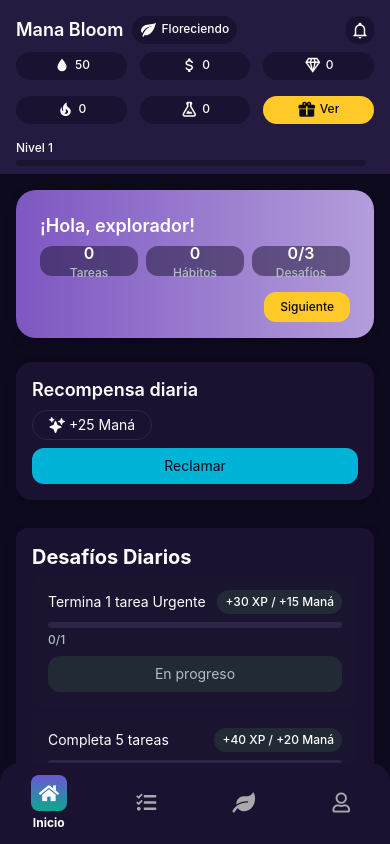
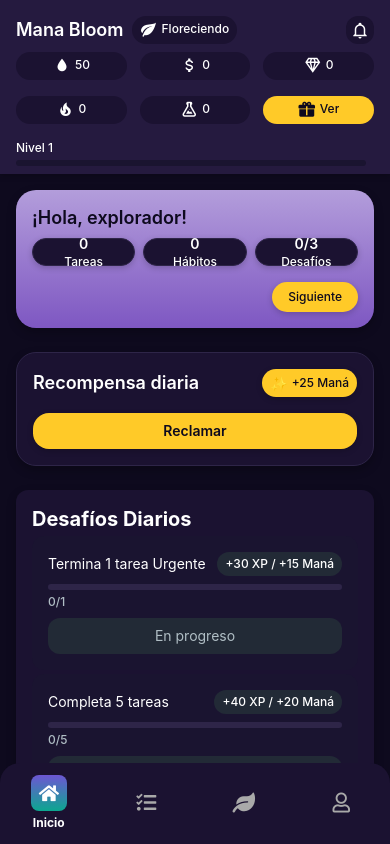
Before and after one commit to codesebastianvega/mana-bloom-app, a React Native app: screen /HomeScreen in a window 390 px wide. Built offline with nearby package versions, Linux system fonts and the light colour scheme.

Commit message:
feat: introduce daily reward card component

```diff
--- /dev/null
+++ b/src/components/home/HomeDailyRewardCard.js
@@ -0,0 +1,128 @@
+// [MB] Módulo: Home / Sección: HomeDailyRewardCard
+// Afecta: HomeScreen
+// Propósito: Tarjeta para mostrar y reclamar la recompensa diaria
+// Puntos de edición futura: conectar countdown real y estado global
+// Autor: Codex - Fecha: 2025-02-15
+
+import React, { useRef } from "react";
+import {
+  View,
+  Text,
+  Pressable,
+  Animated,
+  AccessibilityInfo,
+} from "react-native";
+
+import styles from "./HomeDailyRewardCard.styles";
+
+export default function HomeDailyRewardCard({
+  state = "available",
+  streakCount = 0,
+  rewardLabel = "",
+  cooldownLabel = "00:00",
+  onClaim,
+}) {
+  const scale = useRef(new Animated.Value(1)).current;
+  const opacity = useRef(new Animated.Value(1)).current;
+
+  const handleClaim = () => {
+    if (state !== "available") return;
+    onClaim?.();
+    scale.setValue(0.96);
+    opacity.setValue(0.8);
+    Animated.parallel([
+      Animated.timing(scale, { toValue: 1, duration: 200, useNativeDriver: true }),
+      Animated.timing(opacity, {
+        toValue: 1,
+        duration: 200,
+        useNativeDriver: true,
+      }),
+    ]).start(() => {
+      AccessibilityInfo?.announceForAccessibility?.("Recompensa reclamada");
+    });
+  };
+
+  const a11yLabel =
+    state === "available"
+      ? "Recompensa diaria disponible. Reclamar."
+      : state === "cooldown"
+      ? `Recompensa diaria en espera. Disponible en ${cooldownLabel}.`
+      : "Recompensa diaria ya reclamada.";
+
+  return (
+    <Animated.View
+      style={[styles.container, { transform: [{ scale }], opacity }]}
+      accessible
+      accessibilityLabel={a11yLabel}
+    >
+      <View style={styles.headerRow}>
+        <Text style={styles.title} accessibilityRole="header">
+          Recompensa diaria
+        </Text>
+        {rewardLabel ? (
+          <View
+            style={styles.rewardPill}
+            accessibilityRole="text"
+            accessibilityLabel={rewardLabel}
+          >
+            <Text style={styles.rewardIcon}>✨</Text>
+            <Text style={styles.rewardText}>{rewardLabel}</Text>
+          </View>
+        ) : null}
+      </View>
+
+      {state === "available" && (
+        <Pressable
+          onPress={handleClaim}
+          style={styles.claimButton}
+          accessibilityRole="button"
+          accessibilityLabel="Reclamar recompensa diaria"
+        >
+          <Text style={styles.claimText}>Reclamar</Text>
+        </Pressable>
+      )}
+
+      {state === "cooldown" && (
+        <>
+          <View
+            style={[styles.claimButton, styles.claimButtonDisabled]}
+            accessibilityRole="button"
+            accessibilityState={{ disabled: true }}
+            accessibilityLabel={`Recompensa diaria en espera. Disponible en ${cooldownLabel}.`}
+          >
+            <Text style={styles.claimText}>Reclamar</Text>
+          </View>
+          <View style={styles.cooldownInfo}>
+            <Text style={styles.cooldownText}>{cooldownLabel}</Text>
+            <View
+              style={styles.streakPill}
+              accessibilityRole="text"
+              accessibilityLabel={`Racha: ${streakCount}`}
+            >
+              <Text style={styles.streakText}>{`🔥 ${streakCount}`}</Text>
+            </View>
+          </View>
+        </>
+      )}
+
+      {state === "claimed" && (
+        <View style={styles.claimedRow}>
+          <View
+            style={styles.claimedBadge}
+            accessibilityRole="text"
+            accessibilityLabel="Recompensa reclamada"
+          >
+            <Text style={styles.claimedBadgeText}>Reclamado</Text>
+          </View>
+          <View
+            style={styles.streakPill}
+            accessibilityRole="text"
+            accessibilityLabel={`Racha: ${streakCount}`}
+          >
+            <Text style={styles.streakText}>{`🔥 ${streakCount}`}</Text>
+          </View>
+        </View>
+      )}
+    </Animated.View>
+  );
+}
--- /dev/null
+++ b/src/components/home/HomeDailyRewardCard.styles.js
@@ -0,0 +1,112 @@
+// [MB] Módulo: Home / Estilos: HomeDailyRewardCard
+// Afecta: HomeDailyRewardCard
+// Propósito: Estilos para tarjeta de recompensa diaria unificada
+// Puntos de edición futura: animaciones y temporizador en espera
+// Autor: Codex - Fecha: 2025-02-15
+
+import { StyleSheet } from "react-native";
+import {
+  Colors,
+  Spacing,
+  Radii,
+  Typography,
+  Elevation,
+  ElementAccents,
+  Opacity,
+} from "../../theme";
+
+export default StyleSheet.create({
+  container: {
+    backgroundColor: Colors.card,
+    borderRadius: Radii.xl,
+    borderWidth: 1,
+    borderColor: Colors.cardBorder,
+    padding: Spacing.base,
+    gap: Spacing.base,
+    ...Elevation.card,
+  },
+  headerRow: {
+    flexDirection: "row",
+    alignItems: "center",
+    justifyContent: "space-between",
+  },
+  title: {
+    ...Typography.title,
+    color: Colors.onCard,
+  },
+  rewardPill: {
+    flexDirection: "row",
+    alignItems: "center",
+    backgroundColor: ElementAccents.accentCta,
+    paddingHorizontal: Spacing.small,
+    height: 28,
+    borderRadius: Radii.lg,
+    ...Elevation.raised,
+  },
+  rewardIcon: {
+    marginRight: Spacing.tiny,
+  },
+  rewardText: {
+    ...Typography.caption,
+    color: Colors.onAccent,
+  },
+  claimButton: {
+    width: "100%",
+    height: 36,
+    borderRadius: Radii.lg,
+    backgroundColor: ElementAccents.accentCta,
+    justifyContent: "center",
+    alignItems: "center",
+    ...Elevation.raised,
+  },
+  claimButtonDisabled: {
+    opacity: Opacity.disabled,
+  },
+  claimText: {
+    ...Typography.body,
+    fontWeight: "600",
+    color: Colors.onAccent,
+  },
+  cooldownInfo: {
+    flexDirection: "row",
+    justifyContent: "space-between",
+    alignItems: "center",
+  },
+  cooldownText: {
+    ...Typography.caption,
+    color: Colors.textMuted,
+  },
+  streakPill: {
+    flexDirection: "row",
+    alignItems: "center",
+    paddingHorizontal: Spacing.small,
+    height: 28,
+    borderRadius: Radii.lg,
+    backgroundColor: Colors.card,
+    borderWidth: 1,
+    borderColor: Colors.cardBorder,
+    ...Elevation.raised,
+  },
+  streakText: {
+    ...Typography.caption,
+    color: Colors.onCard,
+  },
+  claimedRow: {
+    flexDirection: "row",
+    justifyContent: "space-between",
+    alignItems: "center",
+  },
+  claimedBadge: {
+    backgroundColor: ElementAccents.accentCta,
+    borderRadius: Radii.lg,
+    paddingHorizontal: Spacing.small,
+    height: 28,
+    justifyContent: "center",
+    alignItems: "center",
+    ...Elevation.raised,
+  },
+  claimedBadgeText: {
+    ...Typography.caption,
+    color: Colors.onAccent,
+  },
+});
--- a/src/components/home/HomeWelcomeCard.js
+++ b/src/components/home/HomeWelcomeCard.js
@@ -9,8 +9,8 @@ import { View, Text, Pressable, Animated } from "react-native";
 import { LinearGradient } from "expo-linear-gradient";
 
 import styles from "./HomeWelcomeCard.styles";
-import { Gradients } from "../../theme";
-import { useAppState, useDailyChallenges } from "../../state/AppContext";
+import { ElementAccents } from "../../theme";
+import { useAppState, useDailyChallenges, useProgress } from "../../state/AppContext";
 import { getTasks } from "../../storage";
 
 let BlurView;
@@ -20,11 +20,21 @@ try {
   BlurView = null;
 }
 
+const AnimatedPressable = Animated.createAnimatedComponent(Pressable);
+
+function getXPGradient(progress) {
+  if (progress <= 33) return ElementAccents.gradients.xp.low;
+  if (progress <= 66) return ElementAccents.gradients.xp.med;
+  return ElementAccents.gradients.xp.high;
+}
+
 export default function HomeWelcomeCard({ onNext }) {
   const { displayName } = useAppState();
   const { items } = useDailyChallenges();
+  const { progress } = useProgress();
   const [taskCounts, setTaskCounts] = useState({ tasks: null, habits: null });
   const chipsAnim = useRef(new Animated.Value(0)).current;
+  const ctaScale = useRef(new Animated.Value(1)).current;
 
   useEffect(() => {
     Animated.timing(chipsAnim, {
@@ -44,6 +54,7 @@ export default function HomeWelcomeCard({ onNext }) {
 
   const completedChallenges = items.filter((it) => it.claimed).length;
   const totalChallenges = items.length;
+  const xpGradient = getXPGradient(progress);
 
   return (
     <View style={styles.wrapper}>
@@ -53,9 +64,8 @@ export default function HomeWelcomeCard({ onNext }) {
         <View style={styles.blurFallback} />
       )}
       <LinearGradient
-        colors={Gradients.xp}
-        start={{ x: 0, y: 0 }}
-        end={{ x: 1, y: 0 }}
+        {...xpGradient}
+        useAngle
         style={styles.container}
       >
         <Text accessibilityRole="header" style={styles.title}>{`¡Hola, ${displayName || "explorador"}!`}</Text>
@@ -88,14 +98,28 @@ export default function HomeWelcomeCard({ onNext }) {
             <Text style={styles.kpiLabel}>Desafíos</Text>
           </View>
         </Animated.View>
-        <Pressable
+        <AnimatedPressable
           onPress={onNext}
-          style={styles.nextButton}
+          onPressIn={() => {
+            Animated.timing(ctaScale, {
+              toValue: 0.98,
+              duration: 90,
+              useNativeDriver: true,
+            }).start();
+          }}
+          onPressOut={() => {
+            Animated.timing(ctaScale, {
+              toValue: 1,
+              duration: 90,
+              useNativeDriver: true,
+            }).start();
+          }}
+          style={[styles.nextButton, { transform: [{ scale: ctaScale }] }]}
           accessibilityRole="button"
           accessibilityLabel="Siguiente"
         >
           <Text style={styles.nextText}>Siguiente</Text>
-        </Pressable>
+        </AnimatedPressable>
       </LinearGradient>
     </View>
   );
--- a/src/components/home/HomeWelcomeCard.styles.js
+++ b/src/components/home/HomeWelcomeCard.styles.js
@@ -5,7 +5,14 @@
 // Autor: Codex - Fecha: 2025-02-15
 
 import { StyleSheet } from "react-native";
-import { Colors, Spacing, Radii, Typography, Elevation } from "../../theme";
+import {
+  Colors,
+  Spacing,
+  Radii,
+  Typography,
+  Elevation,
+  ElementAccents,
+} from "../../theme";
 
 export default StyleSheet.create({
   wrapper: {
@@ -24,13 +31,12 @@ export default StyleSheet.create({
   },
   container: {
     borderRadius: Radii.xl,
-    padding: Spacing.large,
-    paddingBottom: Spacing.base,
+    padding: Spacing.base,
     ...Elevation.card,
   },
   title: {
     ...Typography.title,
-    color: Colors.text,
+    color: Colors.onAccent,
   },
   kpiRow: {
     flexDirection: "row",
@@ -41,28 +47,32 @@ export default StyleSheet.create({
   },
   kpiBox: {
     flex: 1,
-    height: 30,
-    borderRadius: Radii.md,
-    backgroundColor: Colors.surface + "80",
+    height: 28,
+    borderRadius: Radii.lg,
+    backgroundColor: Colors.card,
+    borderWidth: 1,
+    borderColor: Colors.cardBorder,
     justifyContent: "center",
     alignItems: "center",
+    ...Elevation.raised,
   },
   kpiNumber: {
-    ...Typography.title,
-    fontSize: 16,
-    color: Colors.text,
+    ...Typography.body,
+    fontWeight: "600",
+    color: Colors.onCard,
   },
   kpiLabel: {
     ...Typography.caption,
-    color: Colors.textMuted,
+    color: Colors.onCard,
   },
   nextButton: {
     alignSelf: "flex-end",
-    backgroundColor: Colors.accent,
+    backgroundColor: ElementAccents.accentCta,
     paddingHorizontal: Spacing.base,
     height: 30,
-    borderRadius: Radii.md,
+    borderRadius: Radii.lg,
     justifyContent: "center",
+    ...Elevation.raised,
   },
   nextText: {
     ...Typography.caption,
--- a/src/screens/HomeScreen.js
+++ b/src/screens/HomeScreen.js
@@ -2,7 +2,7 @@
 // Afecta: HomeScreen (layout principal)
 // Propósito: Renderizar secciones de inicio y mostrar estado global
 // Puntos de edición futura: conectar datos reales y navegación
-// Autor: Codex - Fecha: 2025-08-16
+// Autor: Codex - Fecha: 2025-02-15
 
 import React, { useRef, useState, useCallback } from "react";
 import { StyleSheet, ScrollView, View, Pressable } from "react-native";
@@ -10,7 +10,7 @@ import { SafeAreaView } from "react-native-safe-area-context";
 import { Colors, Spacing } from "../theme";
 import HomeHeader from "../components/home/HomeHeader";
 import HomeWelcomeCard from "../components/home/HomeWelcomeCard";
-import DailyRewardSection from "../components/home/DailyRewardSection";
+import HomeDailyRewardCard from "../components/home/HomeDailyRewardCard";
 import DailyChallengesSection from "../components/home/DailyChallengesSection";
 import MagicShopSection from "../components/home/MagicShopSection";
 import InventorySection from "../components/home/InventorySection";
@@ -18,12 +18,22 @@ import NewsFeedSection from "../components/home/NewsFeedSection";
 import StatsQuickTiles from "../components/home/StatsQuickTiles";
 import EventBanner from "../components/home/EventBanner";
 import AchievementToast from "../components/common/AchievementToast";
-import { useAppDispatch, useAchievementToast } from "../state/AppContext";
+import SectionPlaceholder from "../components/common/SectionPlaceholder";
+import {
+  useAppDispatch,
+  useAchievementToast,
+  useAppState,
+  useDailyReward,
+  useHydrationStatus,
+} from "../state/AppContext";
 import { useNavigation } from "@react-navigation/native";
 
 export default function HomeScreen() {
   const achievementToast = useAchievementToast();
   const dispatch = useAppDispatch();
+  const { streak } = useAppState();
+  const dailyReward = useDailyReward();
+  const { modules } = useHydrationStatus();
   const scrollRef = useRef(null);
   const headerRef = useRef(null);
   const [anchors, setAnchors] = useState({});
@@ -46,6 +56,13 @@ export default function HomeScreen() {
   const goToTasks = useCallback(() => {
     navigation.navigate("Tasks");
   }, [navigation]);
+
+  const handleClaimReward = useCallback(() => {
+    dispatch({ type: "CLAIM_TODAY_REWARD" });
+  }, [dispatch]);
+
+  const rewardState = dailyReward.claimed ? "claimed" : "available";
+  const rewardLabel = dailyReward.reward?.title || "";
 
   return (
     <SafeAreaView style={styles.container}>
@@ -74,7 +91,16 @@ export default function HomeScreen() {
             <HomeWelcomeCard onNext={goToTasks} />
           </View>
           <View>
-            <DailyRewardSection />
+            {modules.wallet ? (
+              <SectionPlaceholder height={72} />
+            ) : (
+              <HomeDailyRewardCard
+                state={rewardState}
+                streakCount={streak}
+                rewardLabel={rewardLabel}
+                onClaim={handleClaimReward}
+              />
+            )}
           </View>
           <View onLayout={setAnchor("challenges")}>
             <DailyChallengesSection />
--- a/src/theme.js
+++ b/src/theme.js
@@ -3,8 +3,14 @@
    Afecta: toda la app (colores, espaciado, tipografía, radios, elevación)
    Propósito: unificar estilos y facilitar que Codex y yo creemos UI coherente
    Puntos de edición futura: Typography, Radii
-   Autor: Codex - Fecha: 2025-08-16
+   Autor: Codex - Fecha: 2025-02-15
 */
+
+export const Opacity = {
+  disabled: 0.5,
+  overlay: 0.06,
+  muted: 0.7,
+};
 
 export const Colors = {
   // Base
@@ -14,7 +20,7 @@ export const Colors = {
   surfaceElevated: "#251a3f",
   border: "#2e2548",
   separator: "#3a2b5e",
-  overlay: "rgba(0,0,0,0.5)",
+  overlay: `rgba(0,0,0,${Opacity.overlay})`,
   shadow: "#000000",
 
   // Marca
@@ -54,6 +60,10 @@ export const Colors = {
   elementFireLight: "#ffab91",
   elementAir: "#90a4ae",
   elementAirLight: "#cfd8dc",
+
+  card: "#1b1231",
+  cardBorder: "#2e2548",
+  onCard: "#FFFFFF",
 };
 
 
@@ -104,9 +114,27 @@ export const Gradients = {
 };
 
 
-export const Opacity = {
-  disabled: 0.5,
-  muted: 0.7,
+export const ElementAccents = {
+  gradients: {
+    xp: {
+      low: {
+        colors: [Colors.primaryLight, Colors.primary],
+        locations: [0, 1],
+        angle: 45,
+      },
+      med: {
+        colors: [Colors.primary, Colors.secondary],
+        locations: [0, 1],
+        angle: 45,
+      },
+      high: {
+        colors: [Colors.secondary, Colors.accent],
+        locations: [0, 1],
+        angle: 45,
+      },
+    },
+  },
+  accentCta: Colors.accent,
 };
 
 export const isDarkTheme = true;
```
